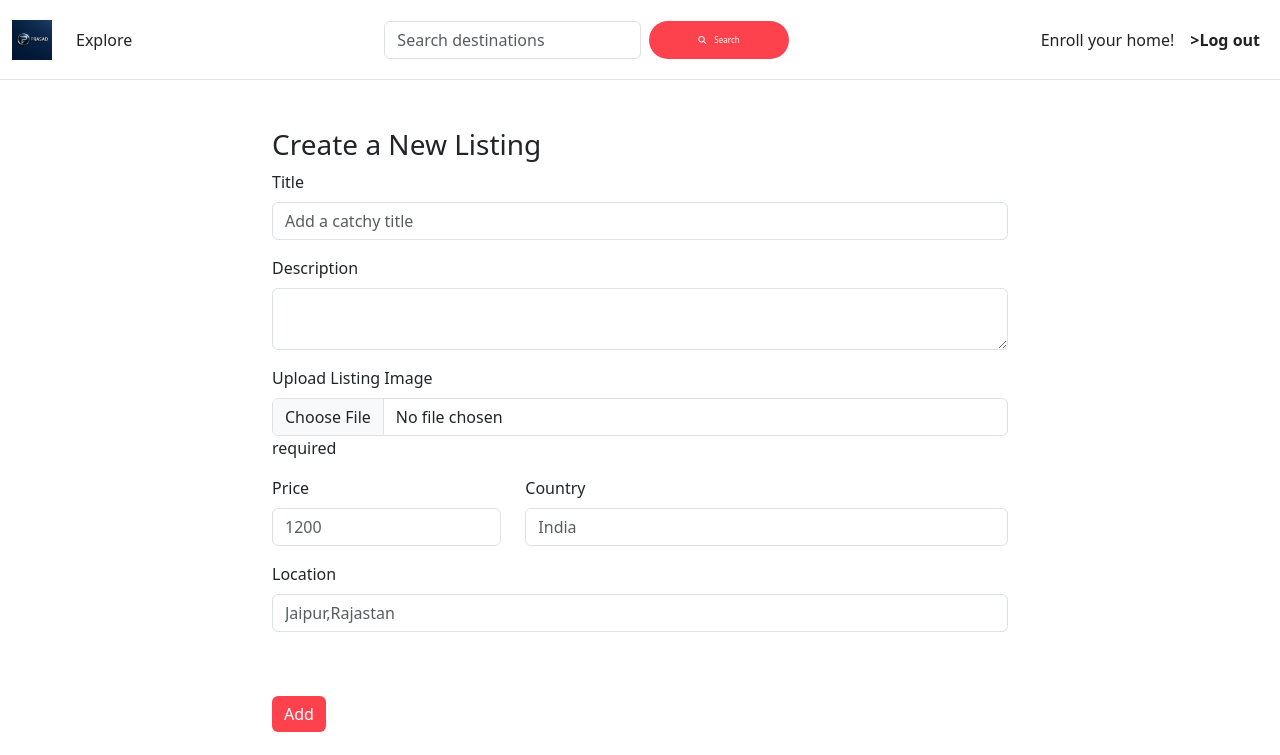
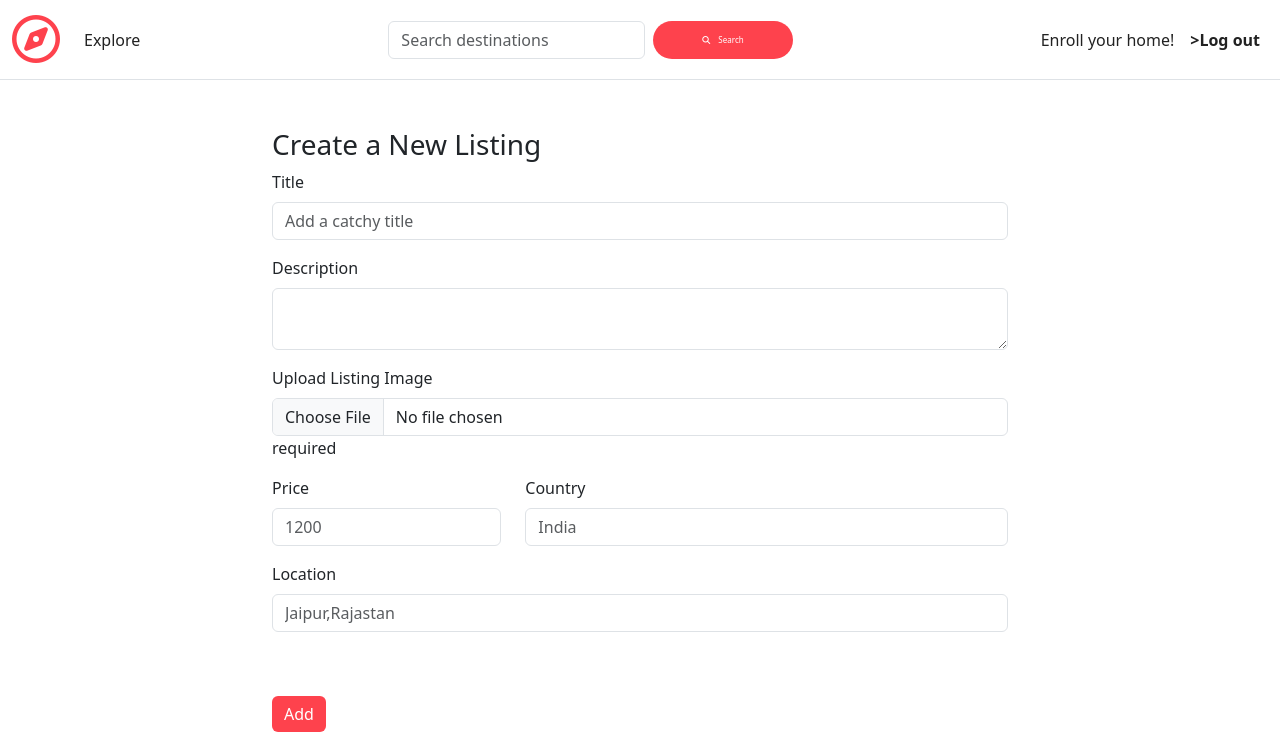
Before and after one commit to Prasad-hg/Wonderlust-Retreats, a Node server app: page /listings/new in a window 1280 px wide. Shown: the top 755 px of the page. Run offline with Node 20, Linux system fonts and the light colour scheme; the visitor is signed in with stand-in values (Sample User, id 1); some libraries are stand-ins or nearby versions.

Commit message:
logo changes

```diff
--- a/views/includes/navbar.ejs
+++ b/views/includes/navbar.ejs
@@ -26,10 +26,7 @@
 
 <nav class="navbar navbar-expand-md bg-body-light border-bottom sticky-top">
     <div class="container-fluid">
-      <a class="navbar-brand" href="/listings">
-        <img src="/images/logo.png" alt="Logo" height="40">
-      </a>
-
+      <a class="navbar-brand" href="/listings"><i class="fa-regular fa-compass"></i></a>
       <button class="navbar-toggler" type="button" data-bs-toggle="collapse" data-bs-target="#navbarNavAltMarkup" >
       </button>
       <div class="collapse navbar-collapse" id="navbarNavAltMarkup">
```
